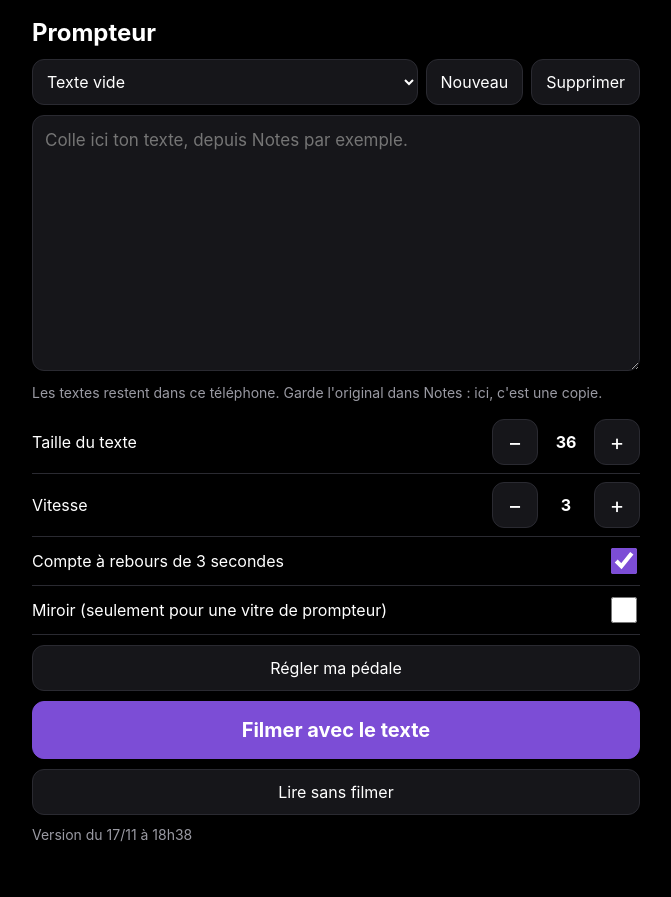
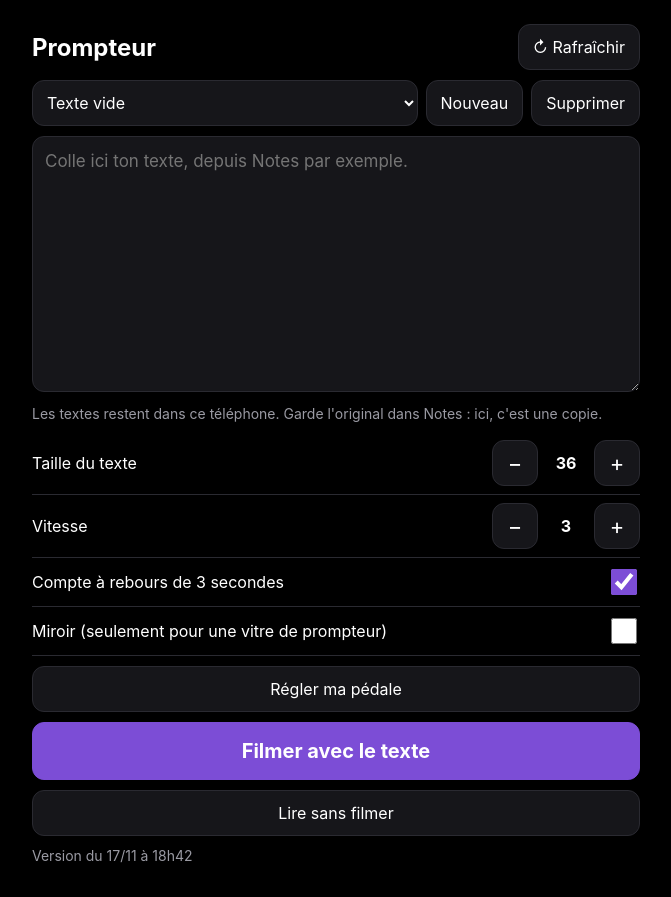
Before and after one commit to epostec-star/prompteur, a plain HTML site: page index.html in a window 1280 px wide. Shown: the whole page, without its empty margins (304-975 px from the left). Before the commit the page ends 876 px from the top, so only its background shows below. Drawn offline with Linux system fonts and the light colour scheme.

Commit message:
Prompteur · bouton Rafraîchir
Co-Authored-By: Claude Opus 5.5 <noreply@anthropic.com>

```diff
--- a/index.html
+++ b/index.html
@@ -44,7 +44,8 @@ select{font:inherit;color:inherit;background:var(--carte);border:1px solid var(-
 /* ÉCRAN DES TEXTES */
 #edition{max-width:640px;margin:0 auto;
   padding:calc(env(safe-area-inset-top) + 14px) 16px calc(env(safe-area-inset-bottom) + 24px)}
-h1{font-size:24px;margin:4px 0 12px}
+h1{font-size:24px;margin:0}
+.entete{justify-content:space-between;margin:4px 0 12px}
 .ligne{display:flex;gap:8px;align-items:center;margin:10px 0}
 .ligne > select{flex:1;min-width:0}
 .ligne > button.large{flex:1}
@@ -115,7 +116,7 @@ textarea{width:100%;min-height:32vh;font:inherit;font-size:17px;line-height:1.45
 <body>
 
 <section id="edition">
-  <h1>Prompteur</h1>
+  <div class="ligne entete"><h1>Prompteur</h1><button id="rafraichir">↻ Rafraîchir</button></div>
   <div id="installer" class="installer" hidden>
     <b>Pour l'avoir comme une app sur ton iPhone</b>
     <ol>
@@ -158,7 +159,7 @@ textarea{width:100%;min-height:32vh;font:inherit;font-size:17px;line-height:1.45
   <p class="note alerte" id="info-https" hidden>Pour filmer, la page doit être ouverte à une adresse sécurisée, qui commence par https. À cette adresse-ci, seule la lecture sans filmer marche.</p>
   <div class="ligne"><button class="principal" id="filmer">Filmer avec le texte</button></div>
   <div class="ligne"><button id="lire" class="large">Lire sans filmer</button></div>
-  <p class="note" id="version">Version du 17/11 à 18h38</p>
+  <p class="note" id="version">Version du 17/11 à 18h42</p>
 </section>
 
 <section id="lecture" hidden>
@@ -690,6 +691,10 @@ textarea{width:100%;min-height:32vh;font:inherit;font-size:17px;line-height:1.45
   });
 
   window.addEventListener('pagehide', sauver);
+  // recharger la dernière version (l'app installée n'a pas le bouton de Safari) · les textes sont gardés
+  $('rafraichir').addEventListener('click', function () {
+    sauver(); window.location.replace(window.location.pathname + '?v=' + Date.now());
+  });
   majListe(); afficherTexte(); majReglages(); majTouches();
 })();
 </script>
```
